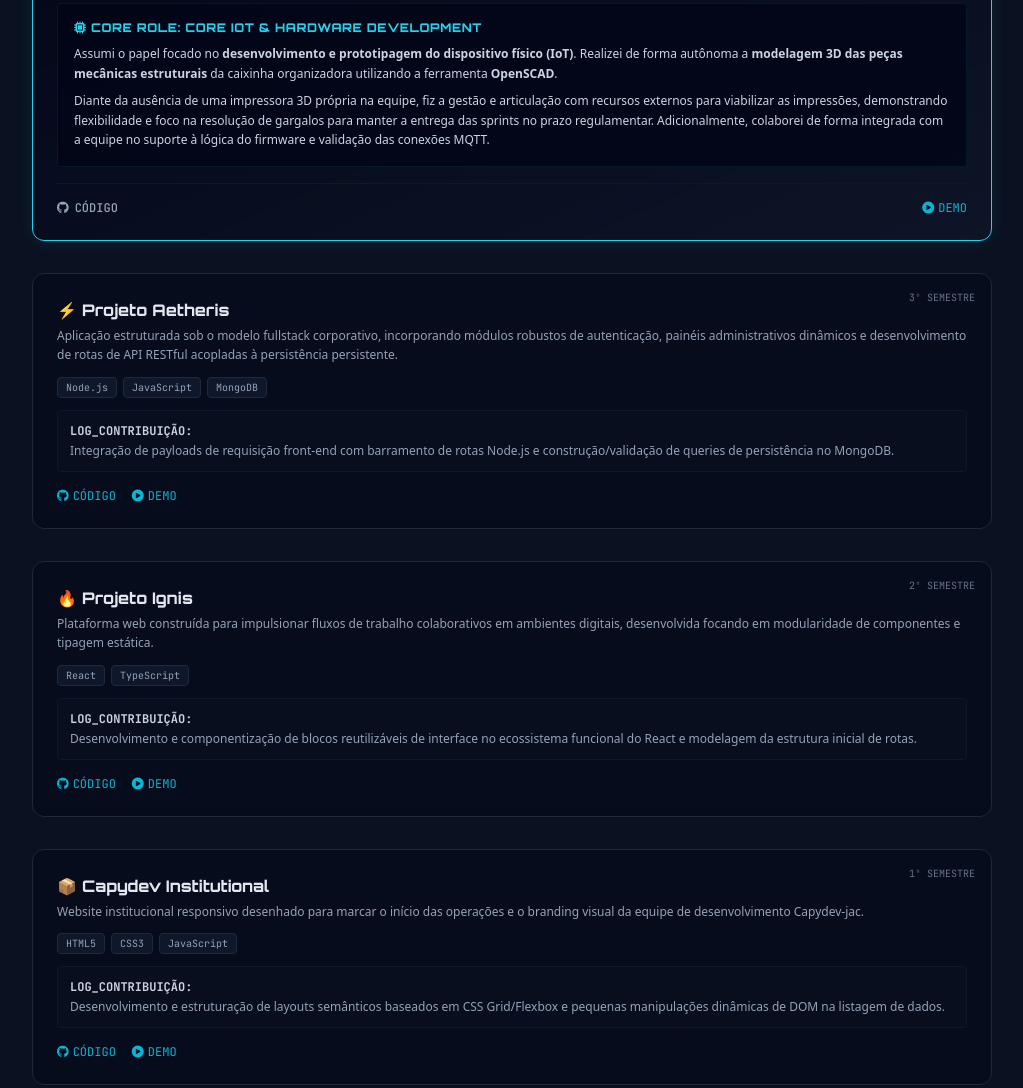
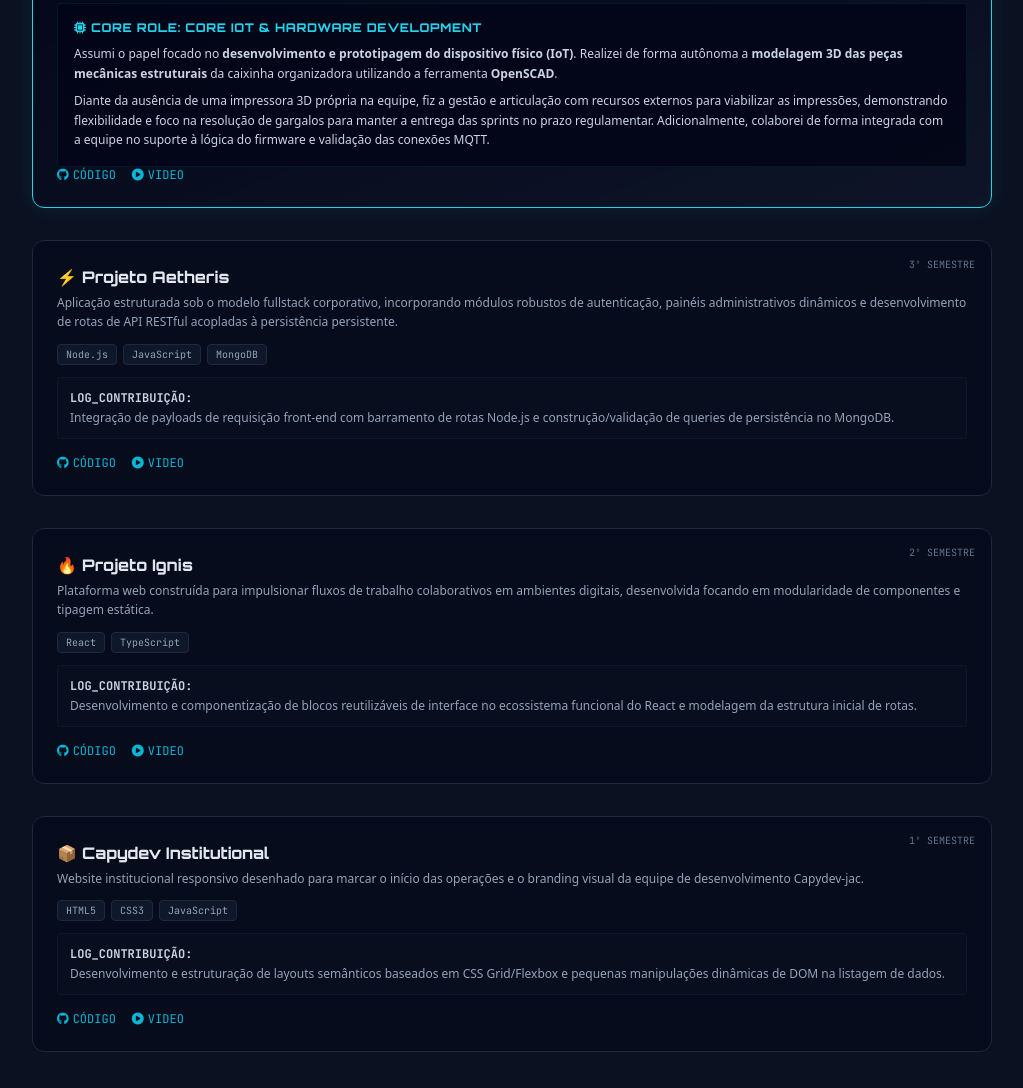
Before and after one commit to fatec-jacarei-dsm-portfolio/ra2581392423017, a plain HTML site: page docs/index.html in a window 1280 px wide. Shown: the part 2126-3214 px from the top of the page, without its empty margins (256-1279 px from the left). Drawn offline with nearby package versions, Linux system fonts and the light colour scheme.

Commit message:
Update links and replace 'DEMO' with 'VIDEO'

```diff
--- a/docs/index.html
+++ b/docs/index.html
@@ -298,13 +298,11 @@
                         Diante da ausência de uma impressora 3D própria na equipe, fiz a gestão e articulação com recursos externos para viabilizar as impressões, demonstrando flexibilidade e foco na resolução de gargalos para manter a entrega das sprints no prazo regulamentar. Adicionalmente, colaborei de forma integrada com a equipe no suporte à lógica do firmware e validação das conexões MQTT.
                     </p>
                 </div>
+                 <div class="flex gap-4 font-code text-xs">
+                    <a href="https://github.com/Capydev-jac/Projeto-Salus" target="_blank" class="text-cyan-500 hover:text-cyan-400 flex items-center gap-1"><i class="fa-brands fa-github"></i> CÓDIGO</a>
+                    <a href="https://www.youtube.com/watch?v=vu02kV_6EBM&t=51s" target="_blank" class="text-cyan-500 hover:text-cyan-400 flex items-center gap-1"><i class="fa-solid fa-circle-play"></i> VIDEO</a>
+                </div>
 
-                <div class="mt-4 pt-4 border-t border-slate-900 flex items-center justify-between font-code text-xs">
-                    <a href="https://github.com/Capydev-jac/Projeto-Salus" target="_blank" class="text-slate-400 hover:text-cyan-400 flex items-center gap-1.5 font-medium transition-all">
-                        <i class="fa-brands fa-github"></i> CÓDIGO
-                    </a>
-                    <a href="https://www.youtube.com/watch?v=vu02kV_6EBM&t=51s" target="_blank" class="text-cyan-500 hover:text-cyan-400 flex items-center gap-1"><i class="fa-solid fa-circle-play"></i> DEMO</a>
-                </div>
             </div>
 
             <div class="bg-slate-950/40 backdrop-blur-sm border border-slate-800 rounded-xl p-6 relative hover:border-cyan-500/20 transition-all">
@@ -322,7 +320,7 @@
                 </div>
                 <div class="flex gap-4 font-code text-xs">
                     <a href="https://github.com/Capydev-jac/Projeto-Aetheris" target="_blank" class="text-cyan-500 hover:text-cyan-400 flex items-center gap-1"><i class="fa-brands fa-github"></i> CÓDIGO</a>
-                    <a href="https://www.youtube.com/watch?v=_-6j8MYV-h4" target="_blank" class="text-cyan-500 hover:text-cyan-400 flex items-center gap-1"><i class="fa-solid fa-circle-play"></i> DEMO</a>
+                    <a href="https://www.youtube.com/watch?v=_-6j8MYV-h4" target="_blank" class="text-cyan-500 hover:text-cyan-400 flex items-center gap-1"><i class="fa-solid fa-circle-play"></i> VIDEO</a>
                 </div>
             </div>
 
@@ -340,7 +338,7 @@
                 </div>
                 <div class="flex gap-4 font-code text-xs">
                     <a href="https://github.com/Capydev-jac/Projeto-Ignis" target="_blank" class="text-cyan-500 hover:text-cyan-400 flex items-center gap-1"><i class="fa-brands fa-github"></i> CÓDIGO</a>
-                    <a href="https://www.youtube.com/watch?v=wo4Gb3fGV10" target="_blank" class="text-cyan-500 hover:text-cyan-400 flex items-center gap-1"><i class="fa-solid fa-circle-play"></i> DEMO</a>
+                    <a href="https://www.youtube.com/watch?v=wo4Gb3fGV10" target="_blank" class="text-cyan-500 hover:text-cyan-400 flex items-center gap-1"><i class="fa-solid fa-circle-play"></i> VIDEO</a>
                 </div>
             </div>
 
@@ -359,7 +357,7 @@
                 </div>
                 <div class="flex gap-4 font-code text-xs">
                     <a href="https://github.com/Capydev-jac/Capydev---1DSM" target="_blank" class="text-cyan-500 hover:text-cyan-400 flex items-center gap-1"><i class="fa-brands fa-github"></i> CÓDIGO</a>
-                    <a href="https://www.youtube.com/watch?v=Y7lBEHVUCQc" target="_blank" class="text-cyan-500 hover:text-cyan-400 flex items-center gap-1"><i class="fa-solid fa-circle-play"></i> DEMO</a>
+                    <a href="https://www.youtube.com/watch?v=Y7lBEHVUCQc" target="_blank" class="text-cyan-500 hover:text-cyan-400 flex items-center gap-1"><i class="fa-solid fa-circle-play"></i> VIDEO</a>
                 </div>
             </div>
         </section>
@@ -372,7 +370,7 @@
             <div class="grid grid-cols-1 sm:grid-cols-2 gap-4 font-code">
 
                 <!-- NOVO BLOCO: 5º SEMESTRE -->
-                <a href="https://github.com/feliperib286/5-Semestre-DSM" target="_blank" class="bg-slate-950/70 border border-cyan-500/40 p-5 rounded-xl block hover:border-cyan-400 transition-all group relative overflow-hidden neon-border-cyan">
+                <a href="https://github.com/feliperib286/5-semestre-fatec" target="_blank" class="bg-slate-950/70 border border-cyan-500/40 p-5 rounded-xl block hover:border-cyan-400 transition-all group relative overflow-hidden neon-border-cyan">
                     <div class="absolute top-0 right-0 bg-cyan-500/20 text-cyan-400 text-[9px] font-cyber px-2 py-1 rounded-bl-lg border-b border-l border-cyan-500/30">
                         EM CURSO
                     </div>
```
